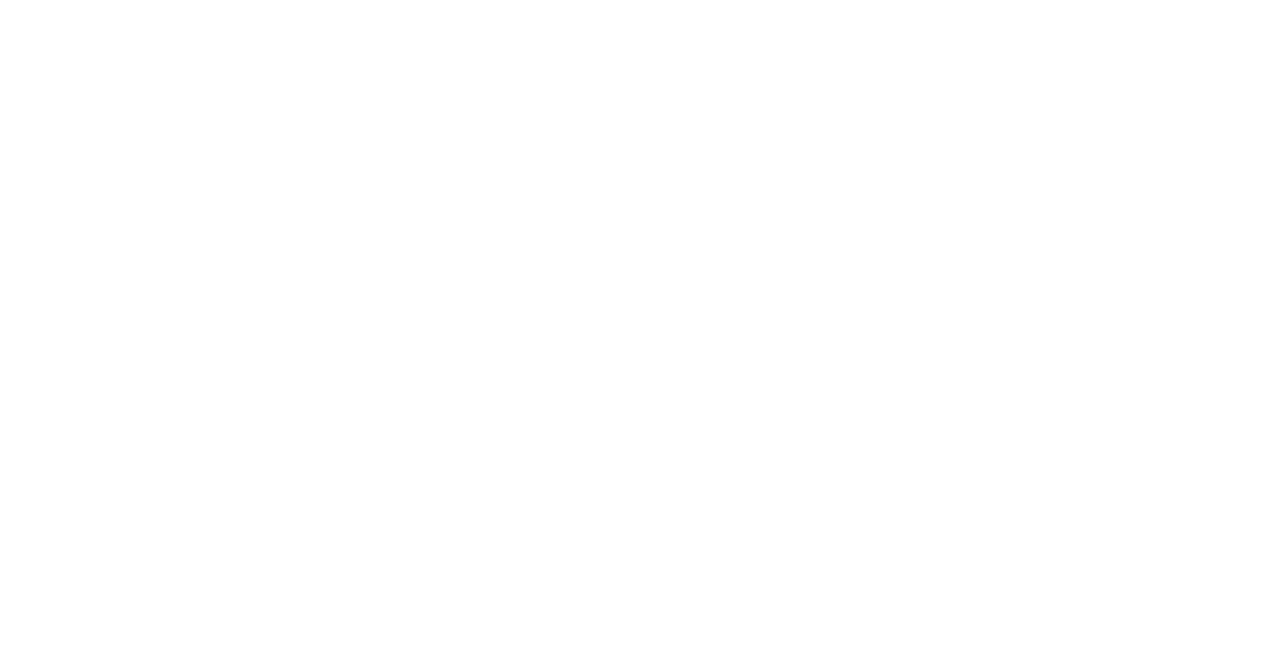
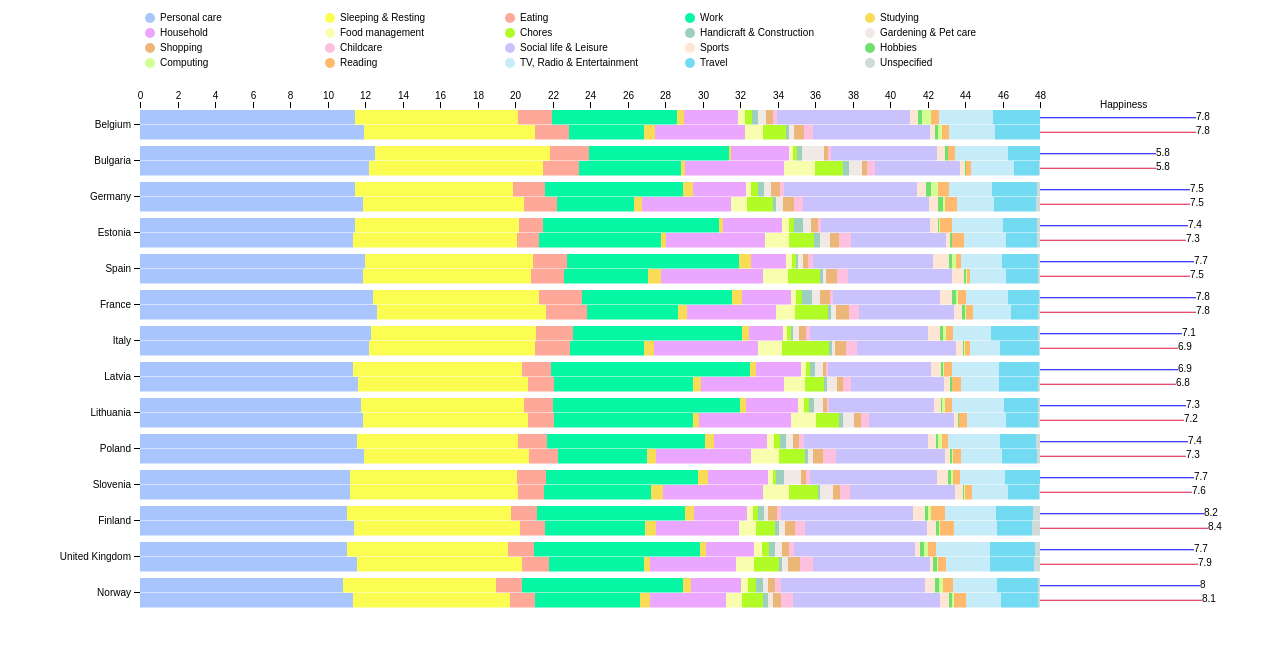
Before and after one commit to ralbachalany/IGR204-InfoVisProject, a plain HTML site: page index.html in a window 1280 px wide. Drawn offline with nearby package versions, Linux system fonts and the light colour scheme.

Commit message:
Stacked bar chart

```diff
--- a/index.html
+++ b/index.html
@@ -7,6 +7,7 @@
         <script type="text/javascript" src="https://d3js.org/d3-scale-chromatic.v1.min.js"></script>
     </head>
     <body>
+        <div class="box" style="text-align: center;"></div>
         <script type="text/javascript" src="js/main.js"></script>
     </body>
 </html>
--- a/js/main.js
+++ b/js/main.js
@@ -0,0 +1,199 @@
+const w = 1200;
+const h = 600;
+
+let margin = {top: 100, right: 200, bottom: 0, left: 100};
+
+let dataset = [];
+let keys = [];
+let x = [];
+let y = [];
+let z = [];
+let legend = [];
+
+let svg = d3.select(".box").append("svg").attr("width", w).attr("height", h);
+let div = d3.select("body").append("div").attr("class", "tooltip")
+.style("position", "absolute")
+.style("z-index", 10)
+.style("visibility", "hidden")
+.style("background-color", "black")
+.style("color", "white")
+.style("padding", "20px")
+.style("border-radius", "10px")
+.style("border","0px solid black")
+.style("opacity", 0.8)
+.style("font-family", "sans-serif")
+.style("font-size", 12)
+.style("text-align", "center");
+
+function convertToMinutes(timestring) {
+    var temp = timestring.split(':'); // split it at the colons
+    // Hours are worth 60 minutes.
+    var minutes = (+temp[0]) * 60 + (+temp[1]);
+    return minutes;
+}
+
+function convertToTimeString(m) {
+  var hours = m / 60;
+  var rhours = Math.floor(hours);
+  var minutes = (hours - rhours) * 60;
+  var rminutes = Math.round(minutes);
+  return (rhours < 10 ? "0" + rhours : rhours) + ":" + (rminutes < 10 ? "0" + rminutes : rminutes);
+}
+
+d3.csv("data/TimeUse.csv").row( (d, i, columns) => {
+    var row = {};
+
+    row["Sex"] = d[columns[0]];
+
+    row["Country"] = d[columns[1]];
+
+    row["Happiness"] = +d[columns[3]];
+
+    for (i = 4; i < columns.length; i++) {
+        row[columns[i]] = convertToMinutes(d[columns[i]]);
+    }
+
+    return row;
+}).get((error, rows) => {
+    if (error) throw error;
+    console.log("Loaded " + rows.length + " rows");
+    if (rows.length > 0) {
+        console.log("First row: ", rows[0]);
+        console.log("Last row: ", rows[rows.length-1]);
+    }
+
+    keys = rows.columns.slice(4);
+
+    legend[0] = keys.slice(0,5);
+    legend[1] = keys.slice(5,10);
+    legend[2] = keys.slice(10,15);
+    legend[3] = keys.slice(15,20);
+
+    y = d3.scaleBand()
+    .rangeRound([margin.top, h])
+    .paddingInner(0.2);
+
+    x = d3.scaleLinear()
+    .rangeRound([margin.left, w-margin.right]);
+
+    z = d3.scaleOrdinal()
+    .range(["#a9c5fd", "#fbfd52", "#fda899", "#06f6a4", "#f9dc56",
+            "#eba6ff", "#f9feae", "#b1fb27", "#9ccfbe", "#f1e9e6",
+            "#ebb678", "#fec0df", "#cac2fc", "#fee5d4", "#6fdf6e",
+            "#d3fe94", "#ffba6e", "#c7ecf9", "#72dbf2", "#cedbd8"]);
+
+    y.domain(rows.map(function(d) { return d.Country; }));
+    x.domain([0, 2880]);
+    z.domain(keys);
+
+    dataset = rows;
+    draw();
+});
+
+function draw() {
+    svg.append("g")
+    .selectAll("g")
+    .data(d3.stack().keys(keys)(dataset))
+    .enter().append("g")
+      .attr("fill", function(d) { return z(d.key); })
+    .selectAll("rect")
+    .data(function(d) { return d; })
+    .enter().append("rect")
+      .attr("y", function(d) { return y(d.data.Country); })
+      .attr("x", function(d) { return x(d[0]); })
+      .attr("width", function(d) { return x(d[1]) - x(d[0]); })
+      .attr("height", y.bandwidth()/2)
+      .attr("transform", function(d) {
+        if(d.data.Sex == "Females") return "translate(0,"+ (0.5 + y.bandwidth()/2)+")";
+        else if(d.data.Sex == "Males") return "translate(0,0)";
+      })
+      .on("mouseover", function(d) {
+        var key = d3.select(this.parentNode).datum().key;
+        div.html(d.data.Country.toUpperCase() + "<br>" + d.data.Sex + "<br>-<br>" + key + ": " + convertToTimeString(d.data[key]) + "<br>" + "Happiness level: " + d.data.Happiness)
+        .style("visibility", "visible")
+        .style("top", (d3.event.pageY+15)+"px").style("left",(d3.event.pageX+15)+"px");
+      })
+      .on("mouseout", function(d) {
+        div.style("visibility", "hidden");
+      })
+      .on("mousemove", function(d) {
+        div.style("top", (d3.event.pageY+15)+"px").style("left",(d3.event.pageX+15)+"px");
+      });
+
+    svg.append("g")
+    .selectAll("rect")
+    .data(dataset)
+    .enter().append("rect")
+      .attr("y", function(d) { return  y(d.Country); })
+      .attr("x", w - margin.right)
+      .attr("width", function(d) { return margin.right/10*d.Happiness; })
+      .attr("height", 1)
+      .attr("transform", function(d) {
+        if(d.Sex == "Females") return "translate(0,"+0.75*y.bandwidth()+")";
+        else if(d.Sex == "Males") return "translate(0,"+0.25*y.bandwidth()+")";
+      })
+      .attr("fill", function(d) {
+        if(d.Sex == "Females") return "Crimson";
+        else if(d.Sex == "Males") return "Blue";
+      });
+
+    svg.append("text")
+        .attr("y", margin.top)
+        .attr("x", w - margin.right + 60)
+        .text("Happiness")
+        .style("fill", "black")
+        .style("font-family", "sans-serif")
+        .style("font-size", 10)
+
+    svg.append("g")
+      .attr("fill", "black")
+      .attr("font-family", "sans-serif")
+      .attr("font-size", 10)
+      .attr("dominant-baseline", "middle")
+    .selectAll("text")
+    .data(dataset)
+    .enter().append("text")
+      .attr("x", function(d) { return w - margin.right + margin.right/10*d.Happiness; })
+      .attr("y", function(d) { return  y(d.Country); })
+      .attr("transform", function(d) {
+        if(d.Sex == "Females") return "translate(0,"+0.75*y.bandwidth()+")";
+        else if(d.Sex == "Males") return "translate(0,"+0.25*y.bandwidth()+")";
+      })
+      .text(d => d.Happiness);
+
+    svg.append("g")
+      .attr("transform", "translate("+margin.left+",0)")
+      .call(d3.axisLeft(y).tickSizeOuter(0))
+      .call(g => g.selectAll(".domain").remove());
+
+    svg.append("g")
+      .attr("transform", "translate(0,"+margin.top+")")
+      .call(d3.axisTop(d3.scaleLinear().rangeRound([margin.left, w-margin.right]).domain([0,48])).ticks(24))
+      .call(g => g.selectAll(".domain").remove());
+
+    var j = 10;
+    legend.forEach(l => {
+      svg.selectAll("circles")
+        .data(l)
+        .enter()
+        .append("circle")
+          .attr("cy", j)
+          .attr("cx", function(d,i){ return margin.left + 10 + i*180}) // 180 is the distance between dots
+          .attr("r", 5)
+          .style("fill", function(d){ return z(d)})
+
+      svg.selectAll("labels")
+        .data(l)
+        .enter()
+        .append("text")
+          .attr("y", j)
+          .attr("x", function(d,i){ return margin.left + 20 + i*180})
+          .text(function(d){ return d})
+          .style("alignment-baseline", "middle")
+          .style("fill", "black")
+          .style("font-family", "sans-serif")
+          .style("font-size", 10)
+
+      j = j + 15;
+    });
+}
```
